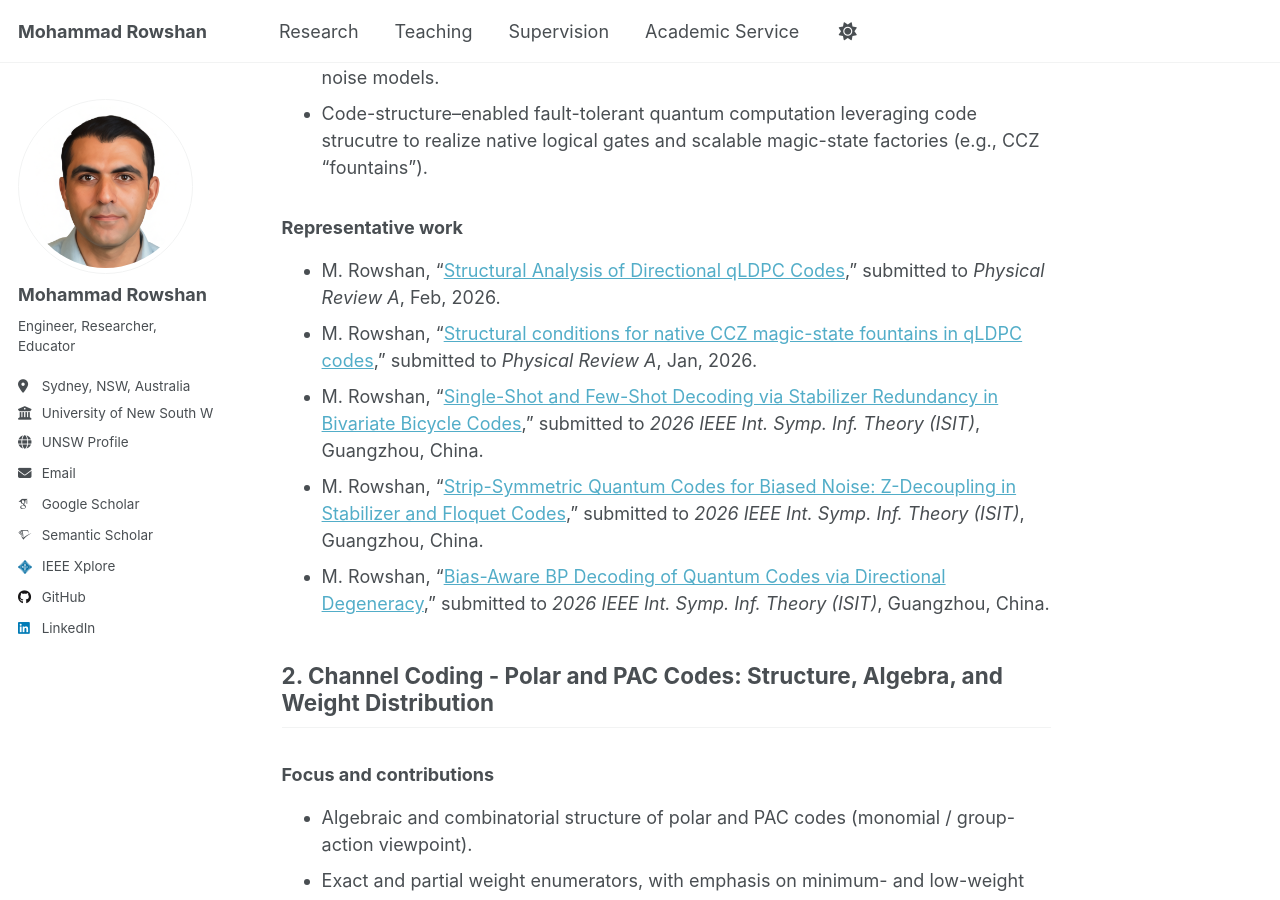
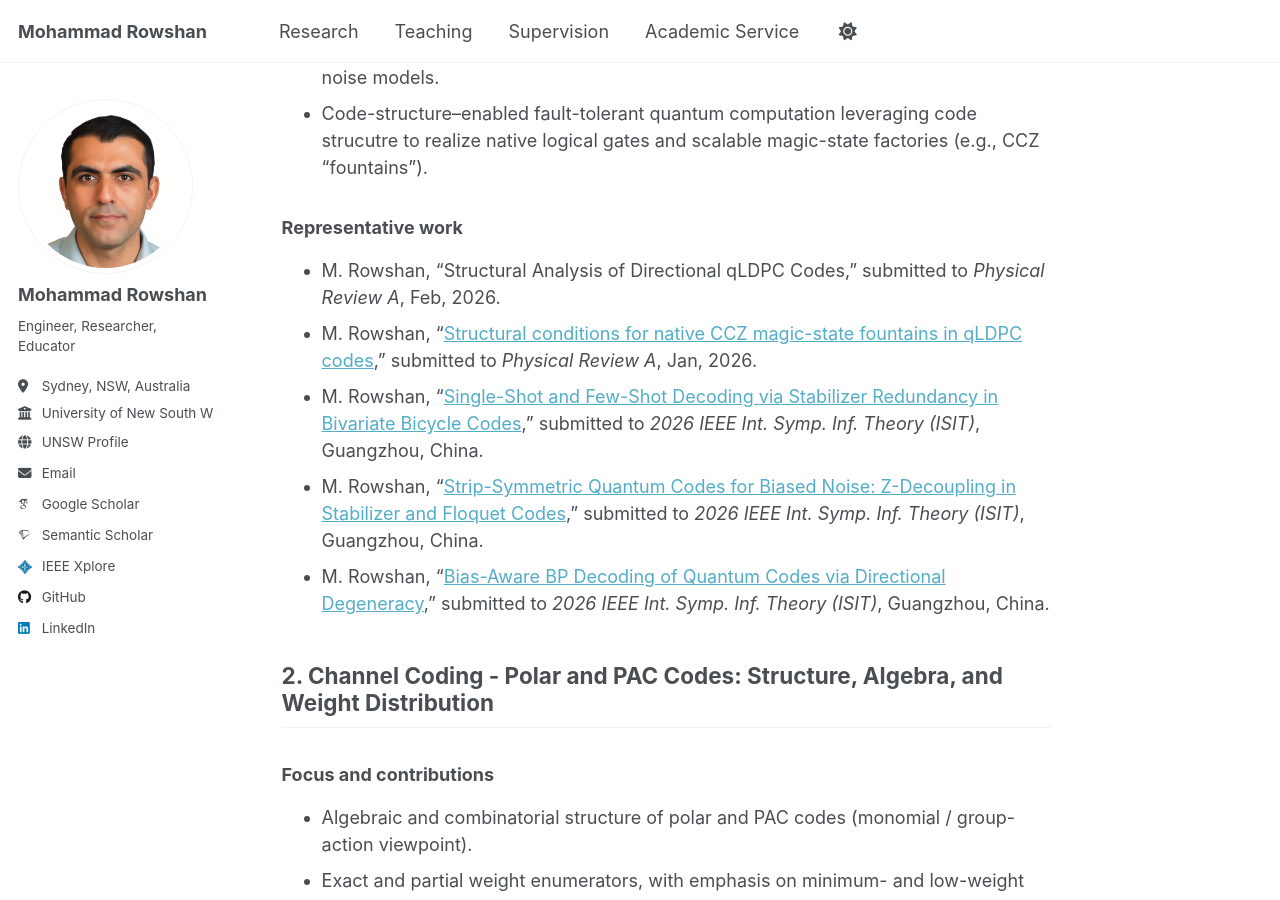
Before and after one commit to mohammad-rowshan/mohammad-rowshan.github.io, a Jekyll site: the page built from _pages/research.md, in a window 1280 px wide and 900 px high, scrolled down 1185 px. Built offline with Jekyll 4.4.1, drawn with Linux system fonts in a browser that asks for light colours; some web fonts are replaced; a script that is not in the unit is left out; comment, search, counter and statistics services are not loaded.

```diff
--- a/_pages/research.md
+++ b/_pages/research.md
@@ -36,7 +36,7 @@ For a complete list, please visit my [Google Scholar](https://scholar.google.com
 
 ### Representative work
 
-- M. Rowshan, “[Structural Analysis of Directional qLDPC Codes](),” submitted to *Physical Review A*, Feb, 2026.
+- M. Rowshan, “Structural Analysis of Directional qLDPC Codes,” submitted to *Physical Review A*, Feb, 2026.
 - M. Rowshan, “[Structural conditions for native CCZ magic-state fountains in qLDPC codes](https://arxiv.org/pdf/2601.22489),” submitted to *Physical Review A*, Jan, 2026.
 - M. Rowshan, “[Single-Shot and Few-Shot Decoding via Stabilizer Redundancy in Bivariate Bicycle Codes](https://arxiv.org/pdf/2601.01137),” submitted to *2026 IEEE Int. Symp. Inf. Theory (ISIT)*, Guangzhou, China.
 - M. Rowshan, “[Strip-Symmetric Quantum Codes for Biased Noise: Z-Decoupling in Stabilizer and Floquet Codes](https://arxiv.org/pdf/2601.03623),” submitted to *2026 IEEE Int. Symp. Inf. Theory (ISIT)*, Guangzhou, China.
```
